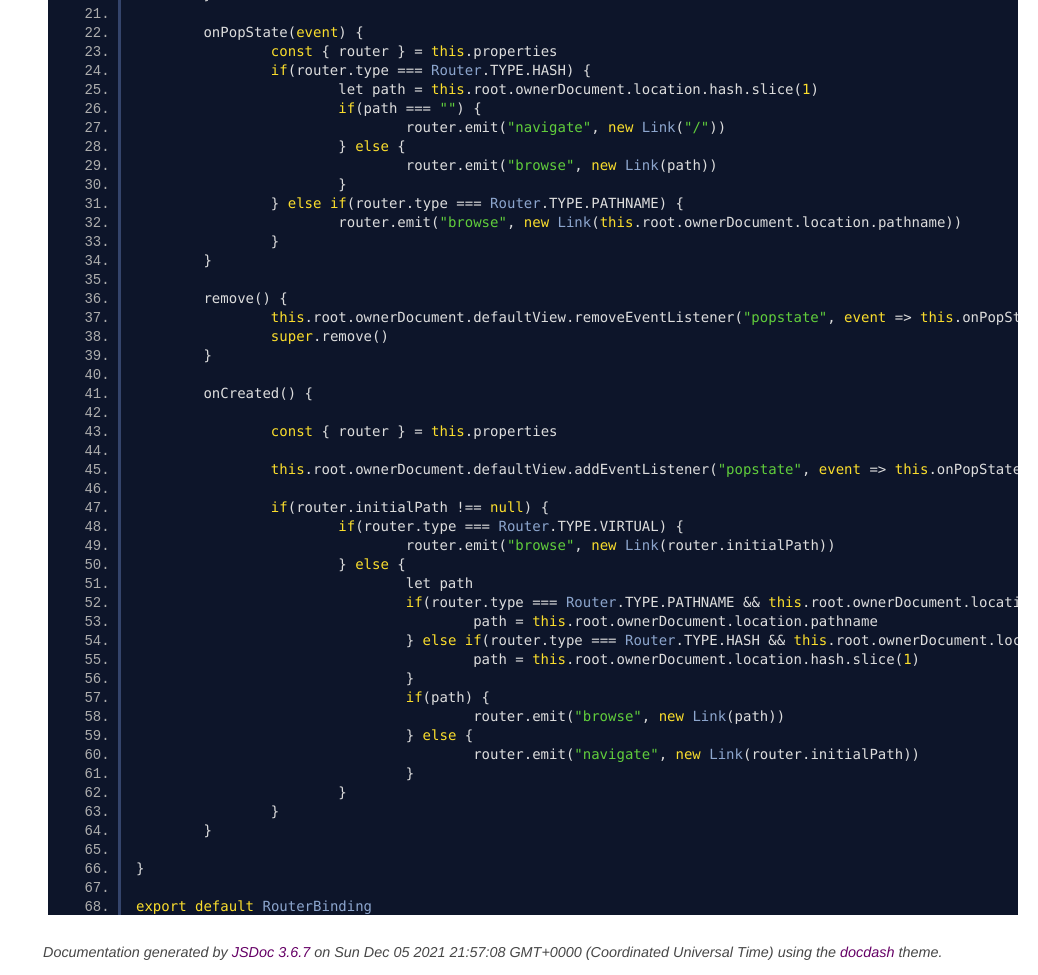
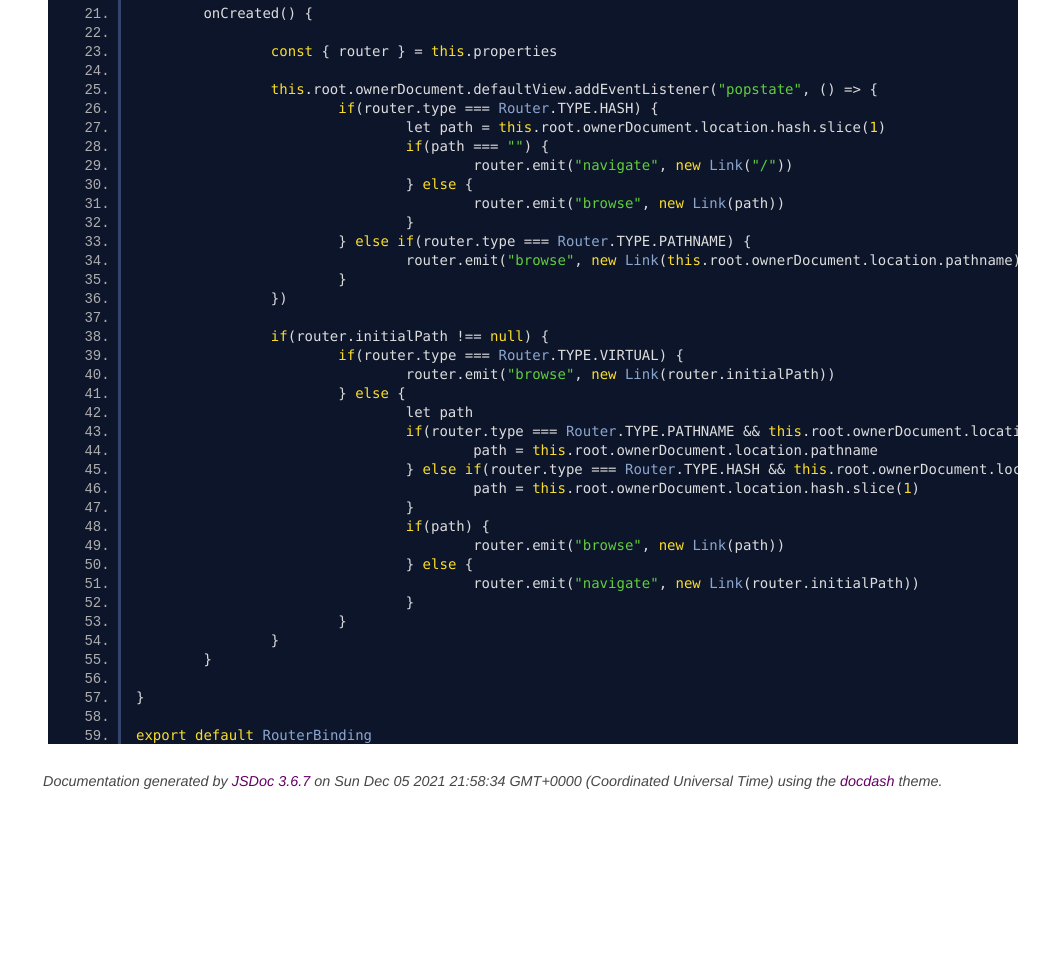
Before and after one commit to thoughtsunificator/domodel-router, a plain HTML site: page model_router.binding.js.html in a window 1280 px wide. Shown: the part 535-1510 px from the top of the page, without its empty margins (242-1280 px from the left). After the commit the page ends 1339 px from the top, so only its background shows below. Drawn offline with Linux system fonts and the light colour scheme.

Commit message:
Update gh-pages to output generated at f19c3da

```diff
--- a/model_router.binding.js.html
+++ b/model_router.binding.js.html
@@ -56,7 +56,6 @@ import RouterEventListener from "./router.event.js"
  */
 class RouterBinding extends Binding {
 
-
 	/**
 	 * @param {object} properties
 	 * @param {Router} properties.router
@@ -65,8 +64,11 @@ class RouterBinding extends Binding {
 		super(properties, new RouterEventListener(properties.router))
 	}
 
-	onPopState(event) {
+	onCreated() {
+
 		const { router } = this.properties
+
+		this.root.ownerDocument.defaultView.addEventListener("popstate", () => {
 			if(router.type === Router.TYPE.HASH) {
 				let path = this.root.ownerDocument.location.hash.slice(1)
 				if(path === "") {
@@ -77,18 +79,7 @@ class RouterBinding extends Binding {
 			} else if(router.type === Router.TYPE.PATHNAME) {
 				router.emit("browse", new Link(this.root.ownerDocument.location.pathname))
 			}
-	}
-
-	remove() {
-		this.root.ownerDocument.defaultView.removeEventListener("popstate", event => this.onPopState(event))
-		super.remove()
-	}
-
-	onCreated() {
-
-		const { router } = this.properties
-
-		this.root.ownerDocument.defaultView.addEventListener("popstate", event => this.onPopState(event))
+		})
 
 		if(router.initialPath !== null) {
 			if(router.type === Router.TYPE.VIRTUAL) {
@@ -126,7 +117,7 @@ export default RouterBinding
 <br class="clear">
 
 <footer>
-    Documentation generated by <a href="https://github.com/jsdoc3/jsdoc">JSDoc 3.6.7</a> on Sun Dec 05 2021 21:57:08 GMT+0000 (Coordinated Universal Time) using the <a href="https://github.com/clenemt/docdash">docdash</a> theme.
+    Documentation generated by <a href="https://github.com/jsdoc3/jsdoc">JSDoc 3.6.7</a> on Sun Dec 05 2021 21:58:34 GMT+0000 (Coordinated Universal Time) using the <a href="https://github.com/clenemt/docdash">docdash</a> theme.
 </footer>
 
 <script>prettyPrint();</script>
```
Also changed, not shown: Link.html (+1 -1 lines), LinkBinding.html (+1 -1 lines), Route.html (+1 -1 lines), Router.html (+1 -1 lines), RouterBinding.html (+1 -1 lines), RouterEventListener.html (+1 -1 lines), View.html (+1 -1 lines), ViewBinding.html (+1 -1 lines), index.html (+1 -1 lines), model_link.binding.js.html (+1 -1 lines), model_router.event.js.html (+1 -1 lines), model_view.binding.js.html (+1 -1 lines), object_link.js.html (+1 -1 lines), object_route.js.html (+1 -1 lines), 2 more files. Lines whose indentation alone changed are shown as unchanged.
